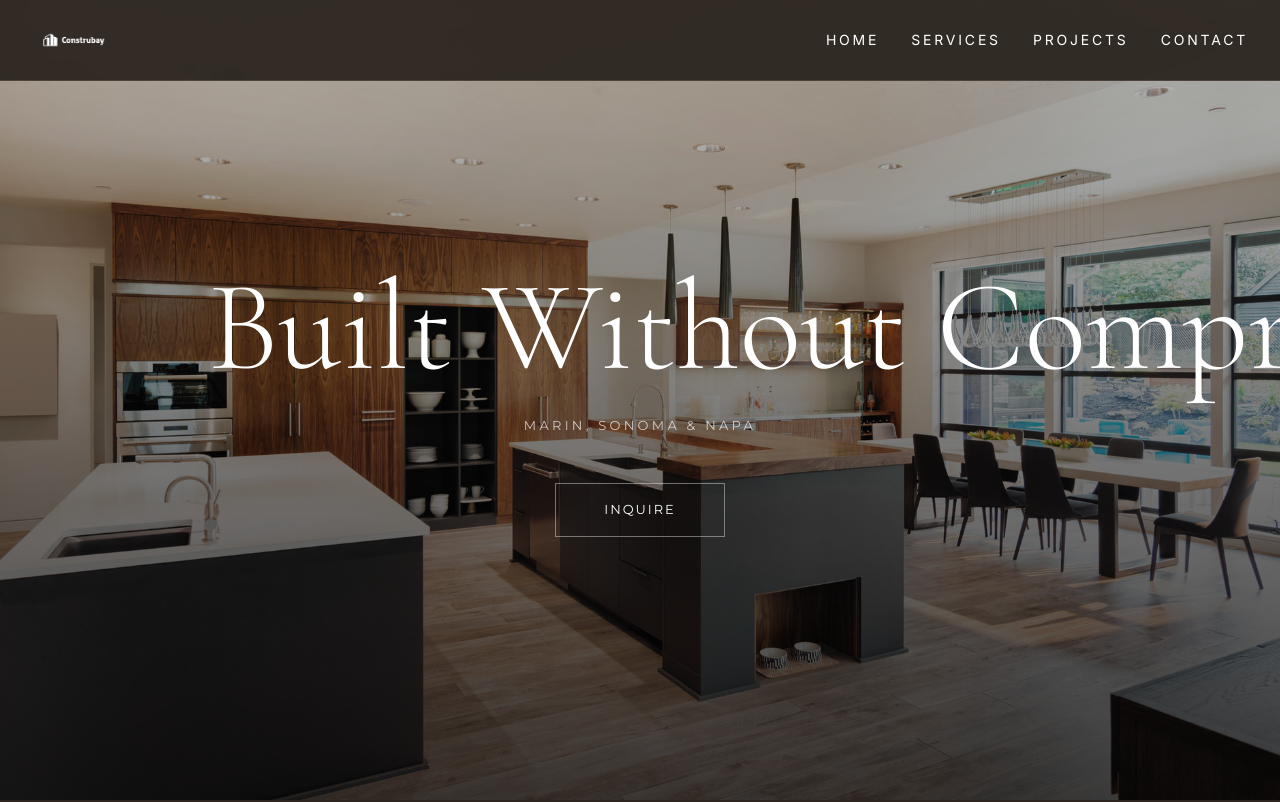
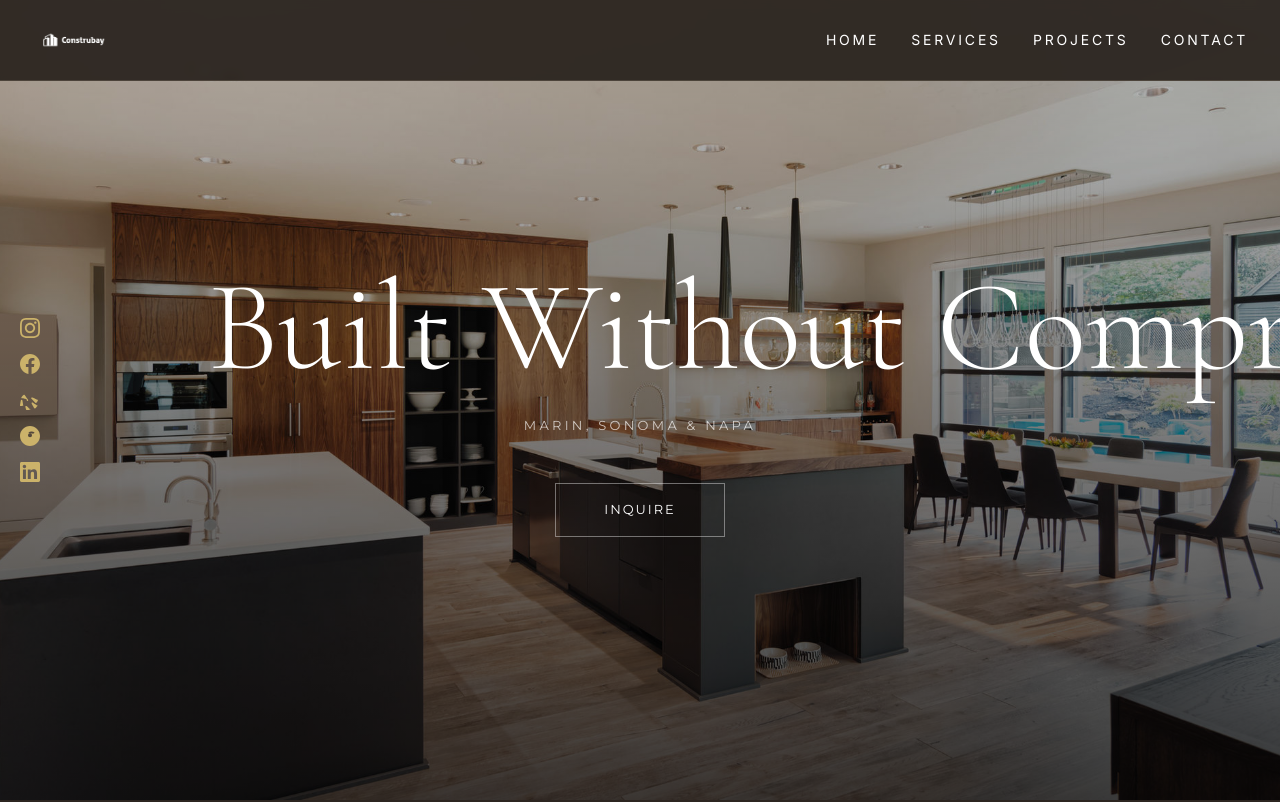
Before and after one commit to pfusbr-rj/construbay-web, a Next.js app: page / in a window 1280 px wide. Shown: the top 802 px of the page. Built offline with nearby package versions, Linux system fonts and the light colour scheme.

Commit message:
feat: add social sidebar with all 5 platforms

```diff
--- a/src/app/globals.css
+++ b/src/app/globals.css
@@ -1,6 +1,12 @@
 @tailwind base;
 @tailwind components;
 @tailwind utilities;
+
+@media (max-width: 768px) {
+  .social-sidebar {
+    display: none !important;
+  }
+}
 
 :root {
   --background: #2C2520;
--- a/src/app/layout.tsx
+++ b/src/app/layout.tsx
@@ -153,6 +153,72 @@ gtag('config', 'G-E5R2DP0WG0');`,
       <body
         className={`${inter.variable} ${caveat.variable} font-sans antialiased bg-brand-dark text-white`}
       >
+        {/* Social Media Sidebar — desktop only */}
+        <div style={{
+          position: "fixed",
+          left: "20px",
+          top: "50%",
+          transform: "translateY(-50%)",
+          zIndex: 40,
+          display: "flex",
+          flexDirection: "column",
+          gap: "16px",
+        }} className="social-sidebar">
+          {[
+            {
+              href: "https://instagram.com/construbay",
+              label: "Instagram",
+              path: "M12 2.163c3.204 0 3.584.012 4.85.07 3.252.148 4.771 1.691 4.919 4.919.058 1.265.069 1.645.069 4.849 0 3.205-.012 3.584-.069 4.849-.149 3.225-1.664 4.771-4.919 4.919-1.266.058-1.644.07-4.85.07-3.204 0-3.584-.012-4.849-.07-3.26-.149-4.771-1.699-4.919-4.92-.058-1.265-.07-1.644-.07-4.849 0-3.204.013-3.583.07-4.849.149-3.227 1.664-4.771 4.919-4.919 1.266-.057 1.645-.069 4.849-.069zm0-2.163c-3.259 0-3.667.014-4.947.072-4.358.2-6.78 2.618-6.98 6.98-.059 1.281-.073 1.689-.073 4.948 0 3.259.014 3.668.072 4.948.2 4.358 2.618 6.78 6.98 6.98 1.281.058 1.689.072 4.948.072 3.259 0 3.668-.014 4.948-.072 4.354-.2 6.782-2.618 6.979-6.98.059-1.28.073-1.689.073-4.948 0-3.259-.014-3.667-.072-4.947-.196-4.354-2.617-6.78-6.979-6.98-1.281-.059-1.69-.073-4.949-.073zm0 5.838c-3.403 0-6.162 2.759-6.162 6.162s2.759 6.163 6.162 6.163 6.162-2.759 6.162-6.163c0-3.403-2.759-6.162-6.162-6.162zm0 10.162c-2.209 0-4-1.79-4-4 0-2.209 1.791-4 4-4s4 1.791 4 4c0 2.21-1.791 4-4 4zm6.406-11.845c-.796 0-1.441.645-1.441 1.44s.645 1.44 1.441 1.44c.795 0 1.439-.645 1.439-1.44s-.644-1.44-1.439-1.44z",
+            },
+            {
+              href: "https://facebook.com/construbay",
+              label: "Facebook",
+              path: "M24 12.073c0-6.627-5.373-12-12-12s-12 5.373-12 12c0 5.99 4.388 10.954 10.125 11.854v-8.385H7.078v-3.47h3.047V9.43c0-3.007 1.792-4.669 4.533-4.669 1.312 0 2.686.235 2.686.235v2.953H15.83c-1.491 0-1.956.925-1.956 1.874v2.25h3.328l-.532 3.47h-2.796v8.385C19.612 23.027 24 18.062 24 12.073z",
+            },
+            {
+              href: "https://www.yelp.com/biz/construbay-mill-valley",
+              label: "Yelp",
+              path: "M21.111 18.226c-.141.969-2.119 3.483-3.029 3.847-.311.124-.611.094-.847-.086-.154-.12-.314-.365-3.192-5.589l-.036-.067c-.22-.424-.096-.939.295-1.232.383-.29.912-.283 1.29.019l.065.049c4.793 3.261 4.961 3.42 5.049 3.587.15.281.132.603-.036.919l-.559-1.447zm-9.169 3.896c-.016 1.01-1.781 3.88-2.644 4.353-.294.163-.604.18-.865.047-.175-.09-.356-.271-1.977-5.987l-.021-.076c-.138-.455.079-.946.51-1.168.424-.219.941-.147 1.281.18l.056.053c4.09 3.927 4.234 4.108 4.287 4.297.095.335.025.673-.199.953l-.428-.652zm-6.947-4.35c-.524.838-3.214 1.724-4.213 1.555-.343-.059-.613-.243-.756-.517-.096-.185-.12-.433.958-6.293l.015-.081c.098-.459.494-.773.965-.767.462.005.872.335.956.793l.013.072c.834 5.208.873 5.432.833 5.632-.071.356-.311.618-.652.752l-.119-.147zm2.588-6.962l-.085-.009c-5.253-.586-5.47-.648-5.611-.775-.249-.22-.344-.552-.257-.896.149-.589 2.132-3.02 3.051-3.361.31-.114.621-.084.854.083.152.112.334.327 4.13 5.872l.019.029c.244.38.193.879-.123 1.202-.298.306-.731.408-1.124.277zm14.154.462c.133.958-1.412 3.688-2.27 4.23-.291.184-.601.225-.877.112-.181-.073-.388-.23-4.853-4.971l-.059-.062c-.32-.342-.351-.862-.07-1.236.275-.368.751-.5 1.17-.324l.071.029c5.023 2.12 5.217 2.257 5.3 2.443.147.329.101.671-.107.979l-.305-.2z",
+            },
+            {
+              href: "https://nextdoor.com/pages/construbay-mill-valley-ca-1",
+              label: "Nextdoor",
+              path: "M12 0C5.373 0 0 5.373 0 12s5.373 12 12 12 12-5.373 12-12S18.627 0 12 0zm5.562 8.248l-1.938 1.02a3.338 3.338 0 0 0-3.624 0L10.062 8.248a5.16 5.16 0 0 1 7.5 0zM12 8.625a2.438 2.438 0 1 1 0 4.876A2.438 2.438 0 0 1 12 8.625zm-4.5 3.25c0-.318.036-.627.1-.926l-1.974-.988A7.124 7.124 0 0 0 5.25 12c0 1.307.352 2.531.966 3.584l1.813-1.057A4.887 4.887 0 0 1 7.5 11.875zm9 0c0 .567-.1 1.111-.279 1.617l1.813 1.057A7.09 7.09 0 0 0 18.75 12c0-.914-.18-1.786-.5-2.584l-1.974.988c.065.3.1.609.1.926l.124-.455zm-4.5 5.25a4.875 4.875 0 0 1-3.89-1.95l-1.813 1.057A6.996 6.996 0 0 0 12 19.125a6.996 6.996 0 0 0 5.703-2.943l-1.813-1.057A4.875 4.875 0 0 1 12 17.125z",
+            },
+            {
+              href: "https://linkedin.com/in/construbay",
+              label: "LinkedIn",
+              path: "M20.447 20.452h-3.554v-5.569c0-1.328-.027-3.037-1.852-3.037-1.853 0-2.136 1.445-2.136 2.939v5.667H9.351V9h3.414v1.561h.046c.477-.9 1.637-1.85 3.37-1.85 3.601 0 4.267 2.37 4.267 5.455v6.286zM5.337 7.433c-1.144 0-2.063-.926-2.063-2.065 0-1.138.92-2.063 2.063-2.063 1.14 0 2.064.925 2.064 2.063 0 1.139-.925 2.065-2.064 2.065zm1.782 13.019H3.555V9h3.564v11.452zM22.225 0H1.771C.792 0 0 .774 0 1.729v20.542C0 23.227.792 24 1.771 24h20.451C23.2 24 24 23.227 24 22.271V1.729C24 .774 23.2 0 22.222 0h.003z",
+            },
+          ].map(({ href, label, path }) => (
+            <a
+              key={label}
+              href={href}
+              target="_blank"
+              rel="noopener noreferrer"
+              aria-label={label}
+              style={{
+                display: "block",
+                color: "#cbb26a",
+                transition: "opacity 0.2s ease",
+                lineHeight: 0,
+              }}
+              onMouseEnter={e => (e.currentTarget.style.opacity = "0.7")}
+              onMouseLeave={e => (e.currentTarget.style.opacity = "1")}
+            >
+              <svg
+                xmlns="http://www.w3.org/2000/svg"
+                viewBox="0 0 24 24"
+                fill="currentColor"
+                width={20}
+                height={20}
+              >
+                <path d={path} />
+              </svg>
+            </a>
+          ))}
+        </div>
+
         <Header />
         <main>{children}</main>
         <Footer />
```
